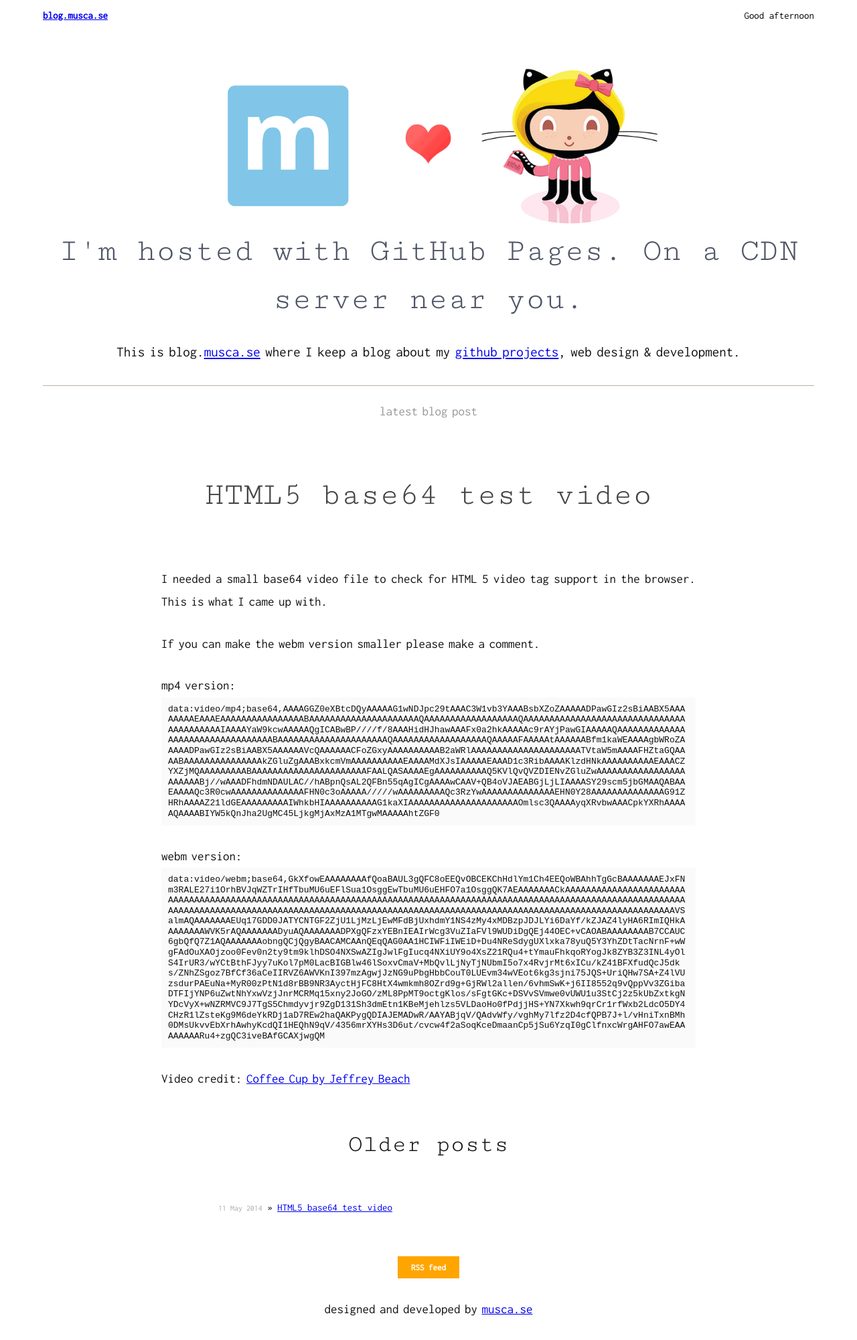
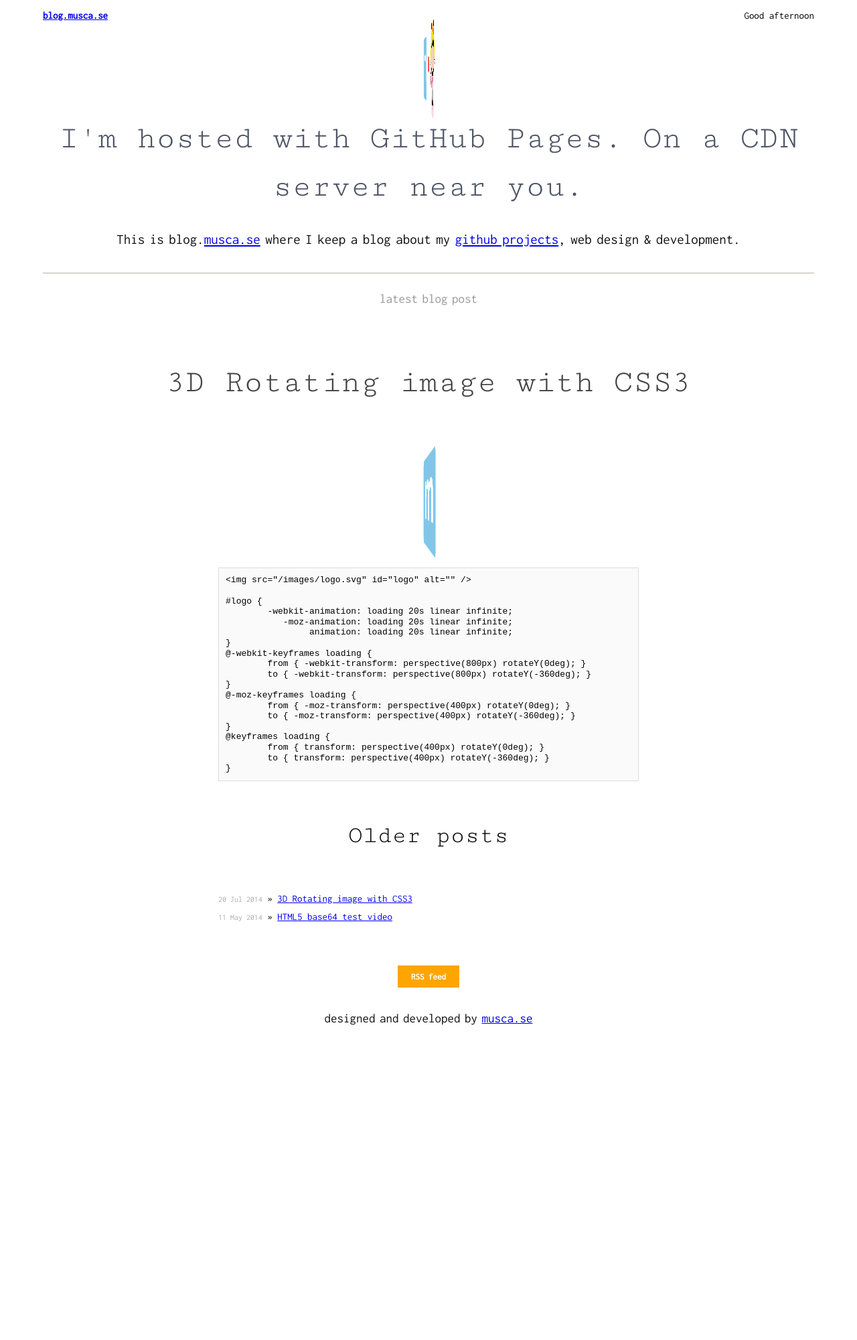
Before and after one commit to musca/koe.github.io, a Jekyll site: the page built from index.html, in a window 1280 px wide. Shown: the whole page at 67% size. Built offline with Jekyll 4.4.1, drawn with Linux system fonts in a browser that asks for light colours; Markdown is read by kramdown in place of the engine named in the settings; after the commit the page ends 1566 px from its top, so only the background shows below that.

Commit message:
new post

```diff
--- a/_config.yml
+++ b/_config.yml
@@ -1,5 +1,5 @@
 name: blog.musca.se
 markdown: redcarpet
-pygments: true
+highlighter: null
 description: "This is where I keep a blog about my github projects, web design & development."
 url: http://blog.musca.se
--- /dev/null
+++ b/_posts/2014-07-20-3D-rotating-image-css3.md
@@ -0,0 +1,64 @@
+---
+layout: post
+title:  "3D Rotating image with CSS3"
+date:   2014-07-20 13:15:00
+categories: blog
+tags: 3D Rotating image CSS3
+---
+
+
+<style>
+	#logo {
+		width: 140px;
+		height: 140px;
+		margin: 0 auto;
+		display: block;
+	  -webkit-animation: loading 20s linear infinite;
+	  	 -moz-animation: loading 20s linear infinite;
+	  				animation: loading 20s linear infinite;
+	}
+
+	@-webkit-keyframes loading {
+	  from {
+	    -webkit-transform: perspective(800px) rotateY(0deg); }
+
+	  to {
+	    -webkit-transform: perspective(800px) rotateY(-360deg); }
+	}
+	@-moz-keyframes loading {
+	  from {
+	    -moz-transform: perspective(400px) rotateY(0deg); }
+
+	  to {
+	    -moz-transform: perspective(400px) rotateY(-360deg); }
+	}
+	@keyframes loading {
+	  from {
+	    transform: perspective(400px) rotateY(0deg); }
+
+	  to {
+	    transform: perspective(400px) rotateY(-360deg); }
+	}
+</style>
+<img src="/images/logo.svg" id="logo" alt="" />
+
+
+	<img src="/images/logo.svg" id="logo" alt="" />
+
+	#logo {
+		-webkit-animation: loading 20s linear infinite;
+		   -moz-animation: loading 20s linear infinite;
+		        animation: loading 20s linear infinite;
+	}
+	@-webkit-keyframes loading {
+		from { -webkit-transform: perspective(800px) rotateY(0deg); }
+		to { -webkit-transform: perspective(800px) rotateY(-360deg); }
+	}
+	@-moz-keyframes loading {
+		from { -moz-transform: perspective(400px) rotateY(0deg); }
+		to { -moz-transform: perspective(400px) rotateY(-360deg); }
+	}
+	@keyframes loading {
+		from { transform: perspective(400px) rotateY(0deg); }
+		to { transform: perspective(400px) rotateY(-360deg); }
+	}
--- a/css/main.css
+++ b/css/main.css
@@ -225,7 +225,6 @@
 .post pre {
   border: 1px solid #ddd;
   background-color: #eef;
-  padding: 0 .4em;
 }
 
 .post ul, .post ol {
```
Also changed, not shown: images/logo-320x320.svg (added).
